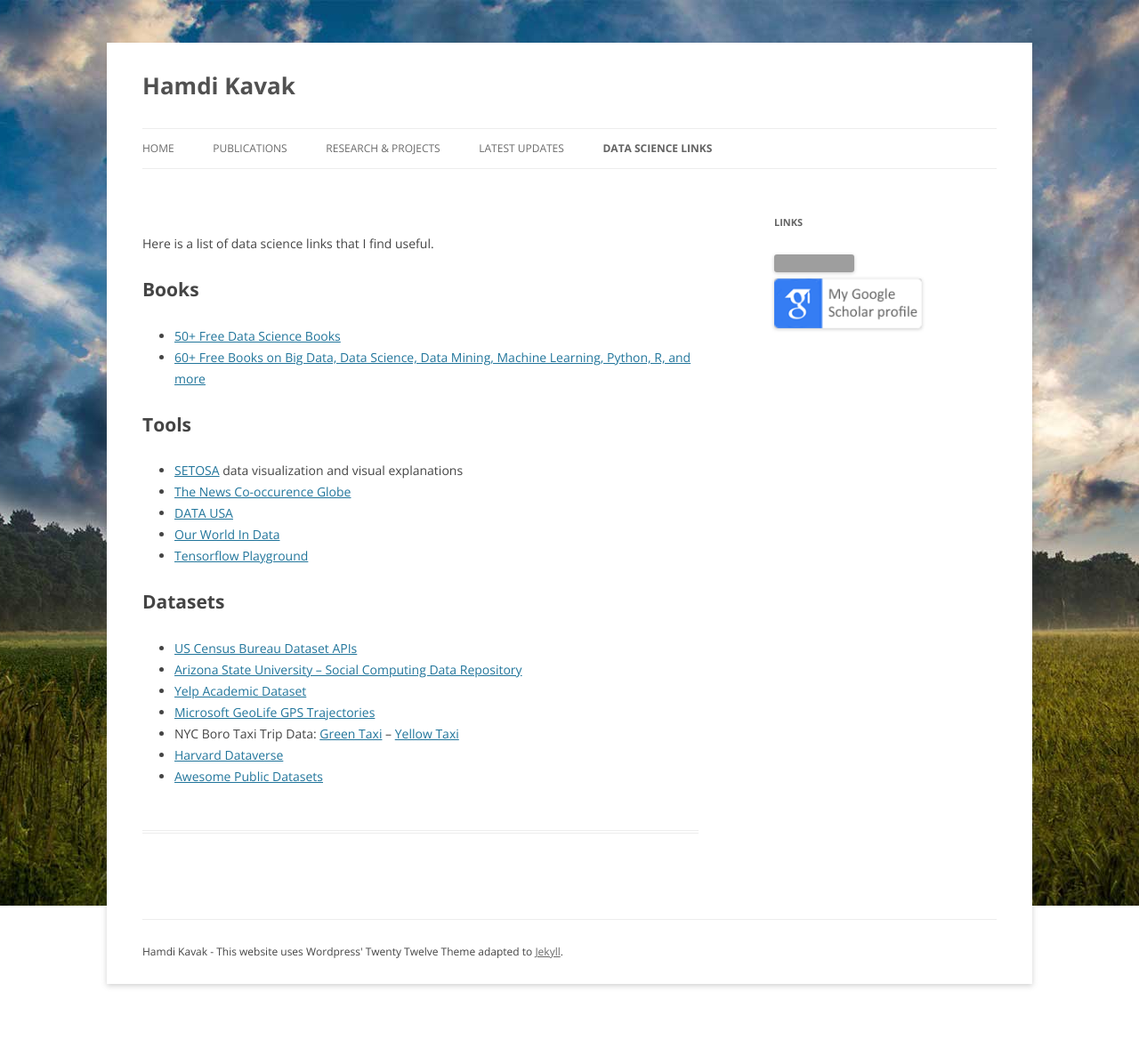
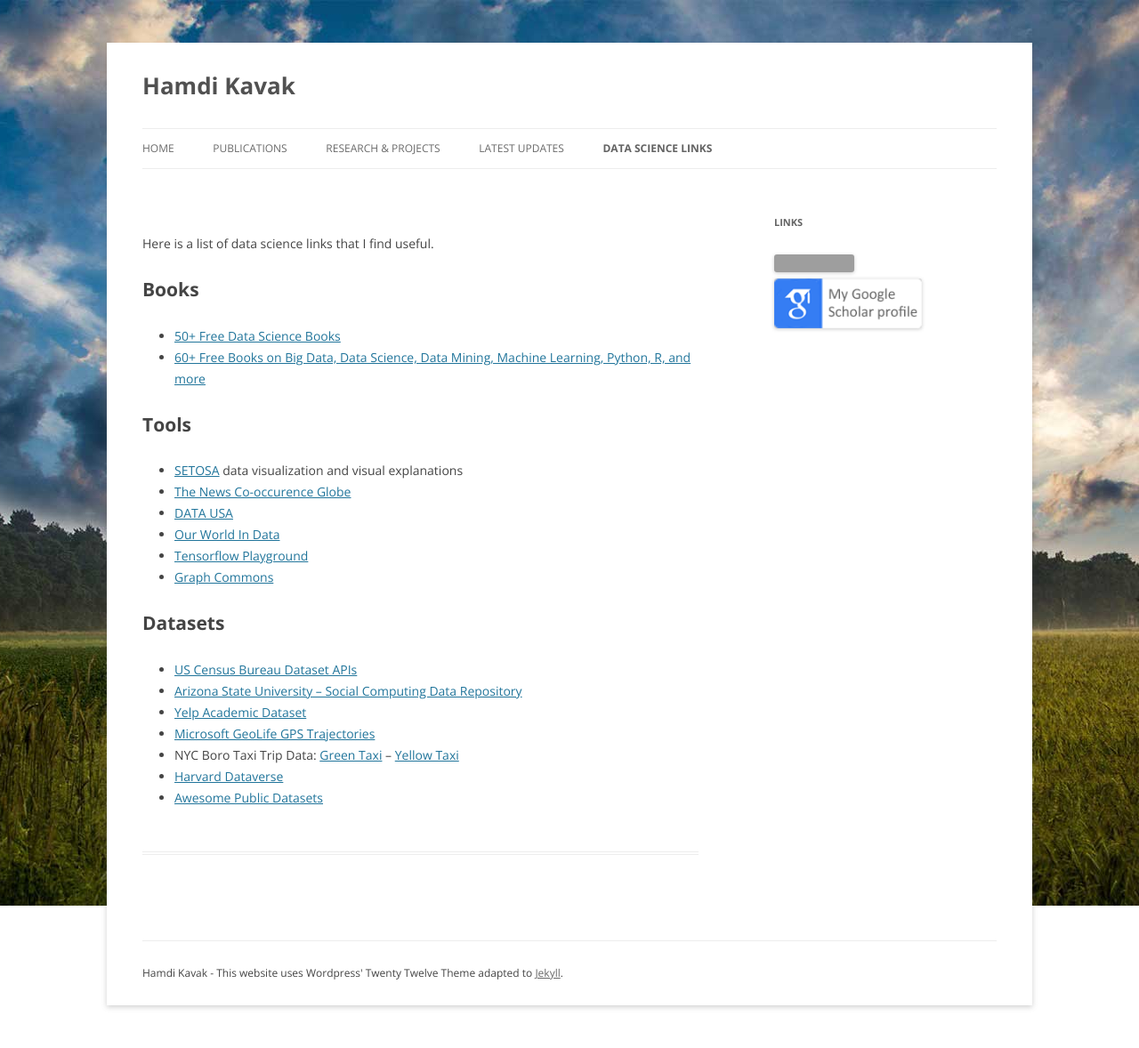
Before and after one commit to hamdikavak/hamdikavak.github.io, a Jekyll site: the page built from datasets/index.html, in a window 1280 px wide. Shown: the whole page at 89% size. Built offline with Jekyll 4.4.1, drawn with Linux system fonts in a browser that asks for light colours; nearby versions of some CDN libraries; library files that are not in the unit come from our copies; before the commit the page ends 1154 px from its top, so only the background shows below that; grey boxes are pictures that could not be loaded.

Commit message:
Update index.html

```diff
--- a/datasets/index.html
+++ b/datasets/index.html
@@ -19,6 +19,7 @@
 	<li><a href="http://datausa.io/">DATA USA</a></li>
 	<li><a href="http://ourworldindata.org/">Our World In Data</a></li>
 	<li><a href="http://playground.tensorflow.org/">Tensorflow Playground</a></li>
+	<li><a href="https://graphcommons.com/">Graph Commons</a></li>
 
 
 </ul>
```
